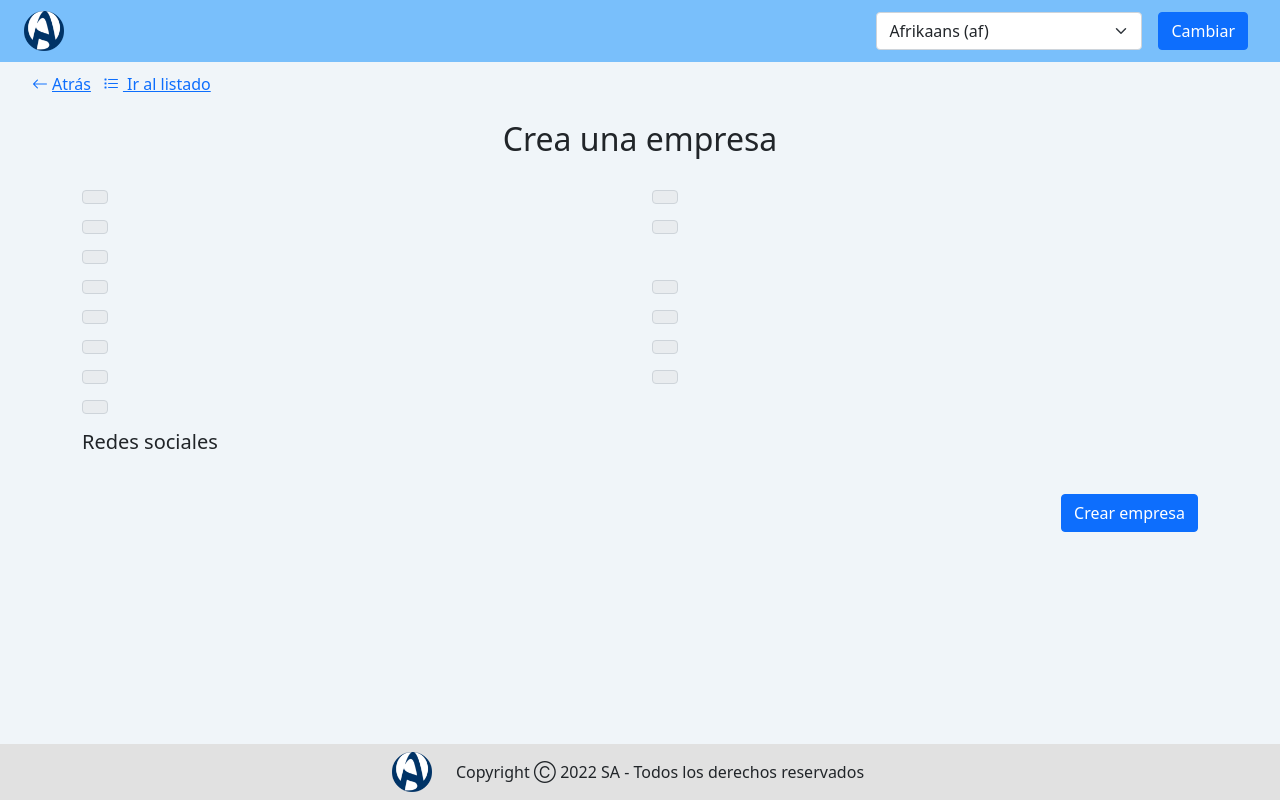
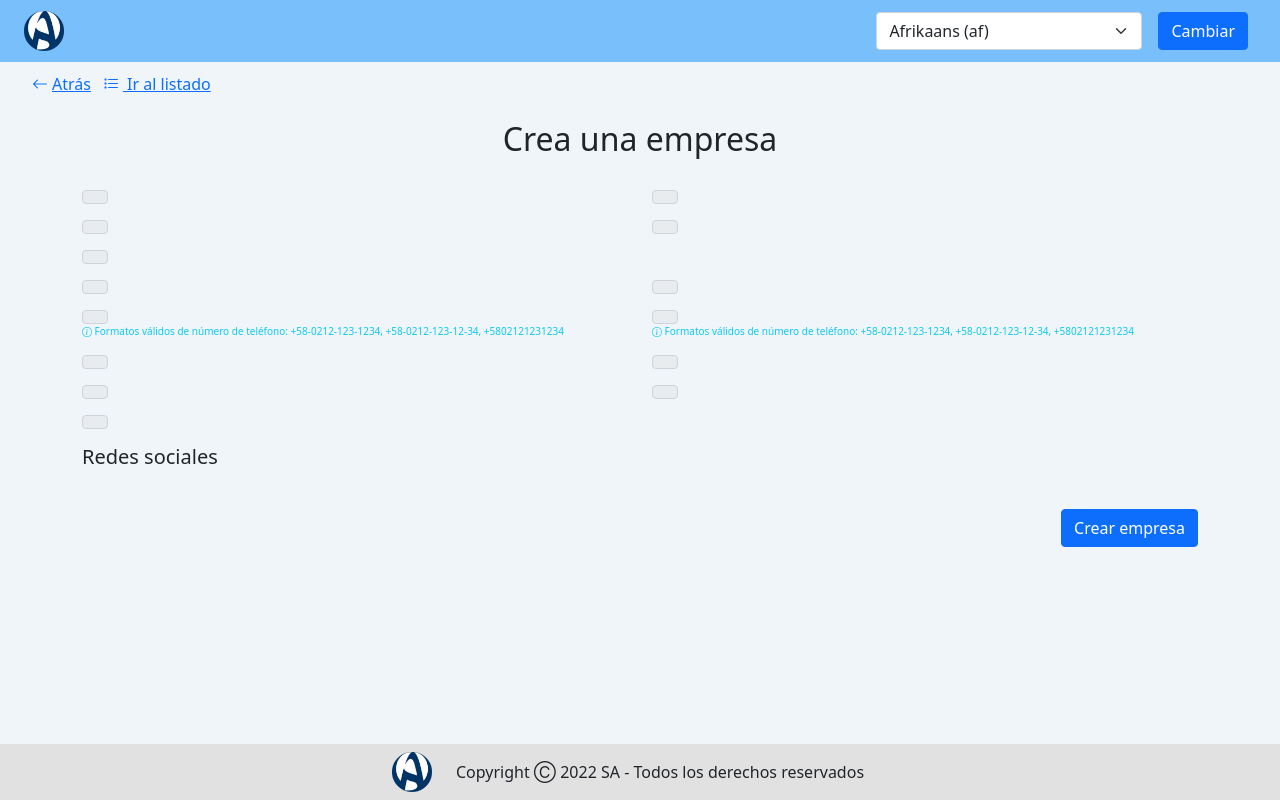
Before and after one commit to diegosanchezp/lab1-ati2, a Django app: template lab_ati/templates/pages/business/create.html in a window 1280 px wide. Run offline with Django 4.2, Linux system fonts and the light colour scheme; the template is opened without the code that fills it, so the values that code supplies are empty; some libraries are stand-ins or nearby versions.

Commit message:
Colocar estandar de estilos del proyecto para validaciones de números y colocar botones de navegación en detalles de empresa

```diff
--- a/lab_ati/templates/pages/business/create.html
+++ b/lab_ati/templates/pages/business/create.html
@@ -80,18 +80,36 @@
                     <label class="input-group-text">{{ form.telefono.label_tag }}</label>
                     {{ form.telefono }}
                 </section>
-                {% for error in form.telefono.errors %}
-                    <span class="text-danger text-xs mx-2">{{ error }}</span>
-                {% endfor %}
+                <section class="d-flex flex-column">
+                    <span class="text-info text-xs">
+                        <i class="bi bi-info-circle"></i>
+                        {% trans 'Formatos válidos de número de teléfono: +58-0212-123-1234, +58-0212-123-12-34, +5802121231234' %}
+                    </span>
+                    {% for error in form.telefono.errors %}
+                        <span class="text-danger text-xs">
+                            <i class="bi bi-exclamation-octagon"></i>
+                            {{ error }}
+                        </span>
+                    {% endfor %}
+                </section>
             </section>
             <section class="col">
                 <section class="input-group">
                     <label class="input-group-text">{{ form.whatsapp.label_tag }}</label>
                     {{ form.whatsapp }}
                 </section>
-                {% for error in form.whatsapp.errors %}
-                    <span class="text-danger text-xs mx-2">{{ error }}</span>
-                {% endfor %}
+                <section class="d-flex flex-column">
+                    <span class="text-info text-xs">
+                        <i class="bi bi-info-circle"></i>
+                        {% trans 'Formatos válidos de número de teléfono: +58-0212-123-1234, +58-0212-123-12-34, +5802121231234' %}
+                    </span>
+                    {% for error in form.whatsapp.errors %}
+                        <span class="text-danger text-xs">
+                            <i class="bi bi-exclamation-octagon"></i>
+                            {{ error }}
+                        </span>
+                    {% endfor %}
+                </section>
             </section>
         </section>
 
```
Also changed, not shown: lab_ati/templates/pages/business/detail.html (+11 -0 lines).
